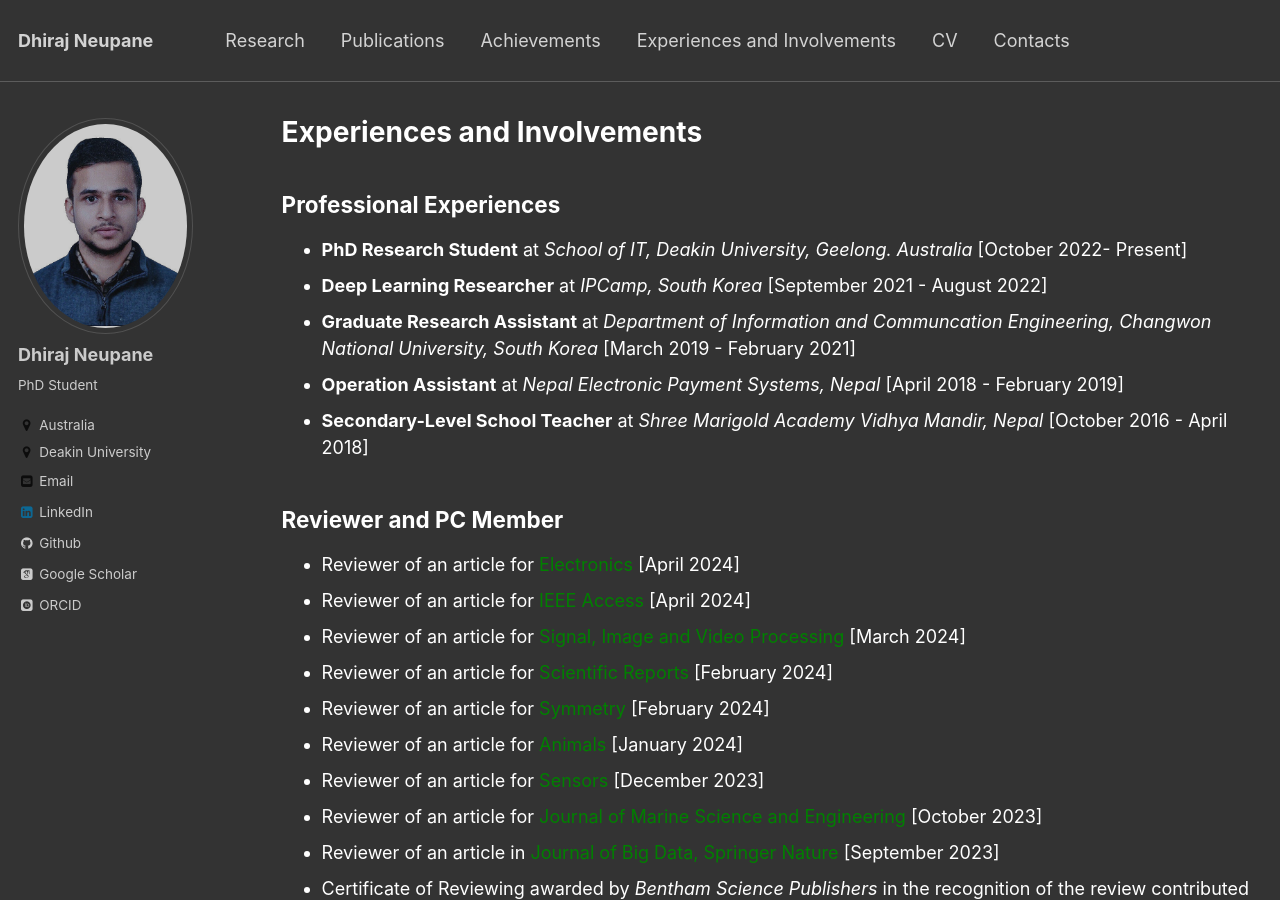
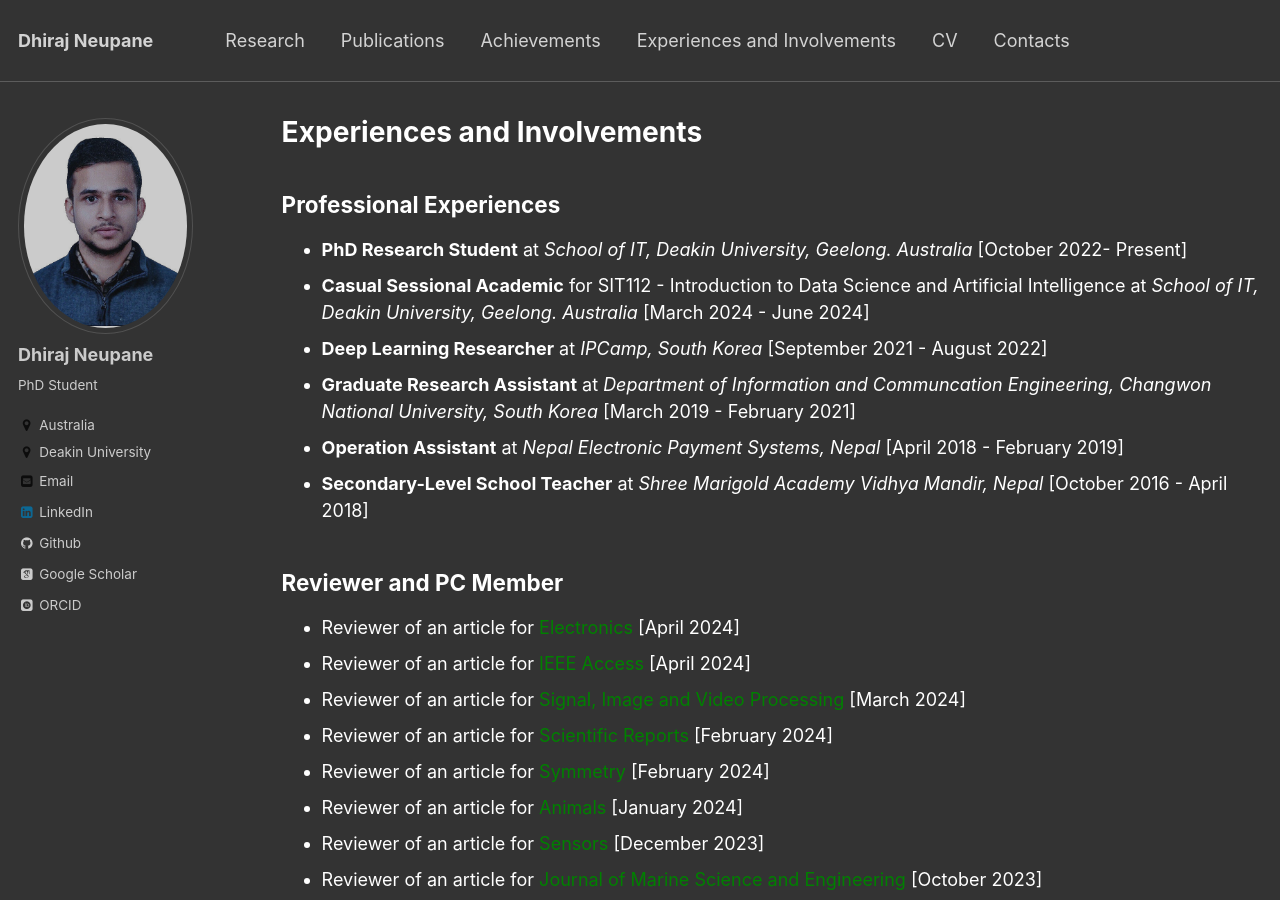
Before and after one commit to dhirajneupane/academicPortfolio, a Jekyll site: the page built from _pages/service.md, in a window 1280 px wide and 900 px high. Built offline with Jekyll 4.4.1, drawn with Linux system fonts in a browser that asks for light colours; some web fonts are replaced.

Commit message:
Update service.md

```diff
--- a/_pages/service.md
+++ b/_pages/service.md
@@ -14,6 +14,7 @@ redirect_from:
 Professional Experiences
 -----------------------
 * **PhD Research Student** at _School of IT, Deakin University, Geelong. Australia_ [October 2022- Present]
+* **Casual Sessional Academic** for SIT112 - Introduction to Data Science and Artificial Intelligence at _School of IT, Deakin University, Geelong. Australia_ [March 2024 - June 2024]
 * **Deep Learning Researcher** at _IPCamp, South Korea_ [September 2021 - August 2022]
 * **Graduate Research Assistant** at _Department of Information and Communcation Engineering, Changwon National University, South Korea_ [March 2019 - February 2021]
 * **Operation Assistant** at _Nepal Electronic Payment Systems, Nepal_ [April 2018 - February 2019]
```
